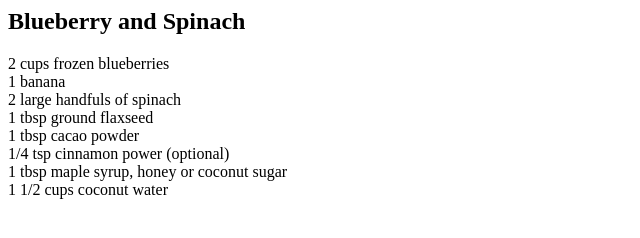
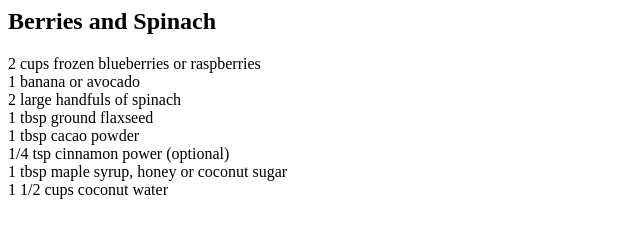
Before and after one commit to pbourke/pbourke.github.com, a plain HTML site: page smoothies.html in a window 1280 px wide. Shown: the whole page, without its empty margins (0-640 px from the left). Drawn offline with Linux system fonts and the light colour scheme.

Commit message:
Added avocado to smoothies.html

```diff
--- a/smoothies.html
+++ b/smoothies.html
@@ -4,9 +4,9 @@
         <title>Smoothie Recipes</title>
     </head>
     <div>
-        <h2>Blueberry and Spinach</h2>
-        2 cups frozen blueberries<br/>
-        1 banana<br/>
+        <h2>Berries and Spinach</h2>
+        2 cups frozen blueberries or raspberries<br/>
+        1 banana or avocado<br/>
         2 large handfuls of spinach<br/>
         1 tbsp ground flaxseed<br/>
         1 tbsp cacao powder<br/>
```
